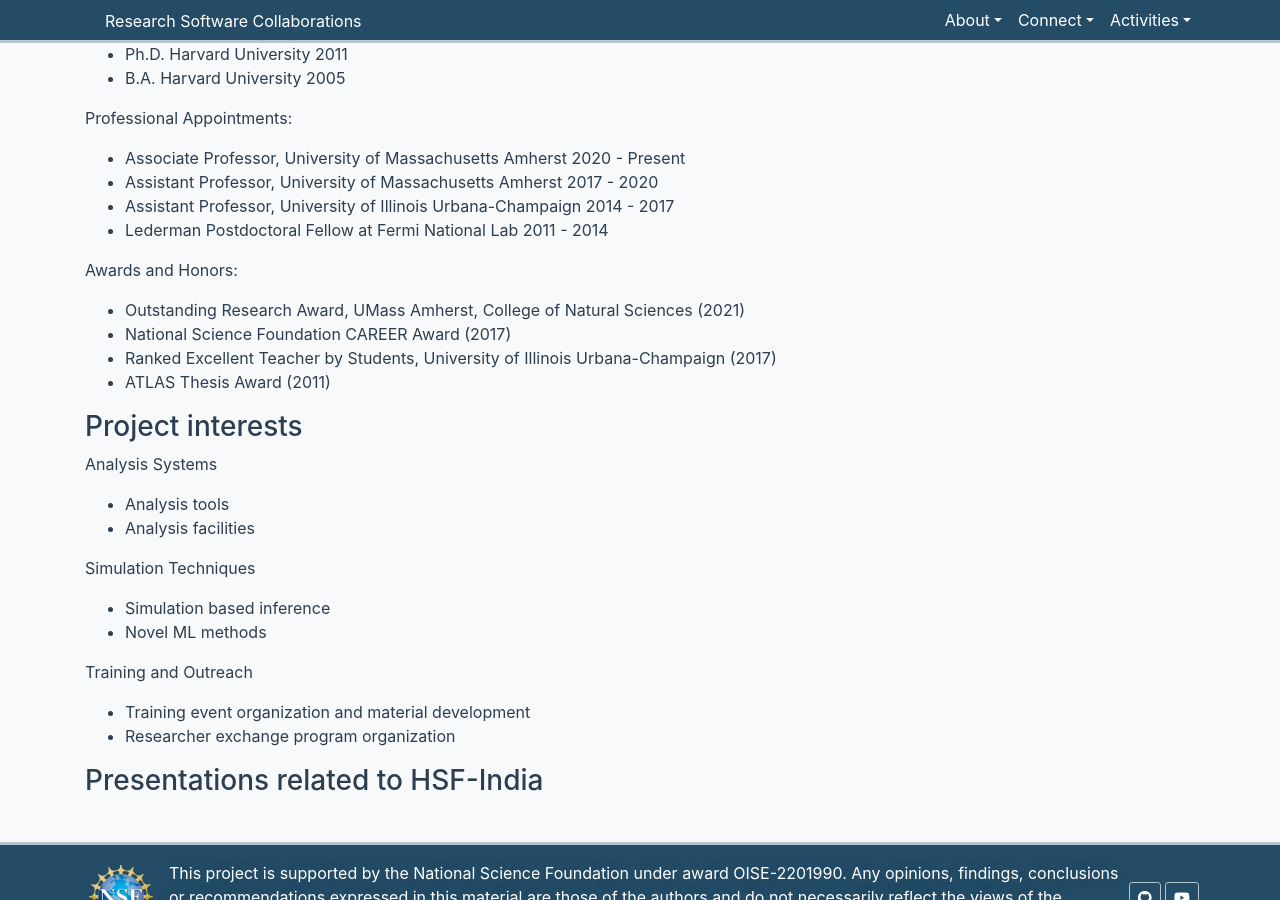
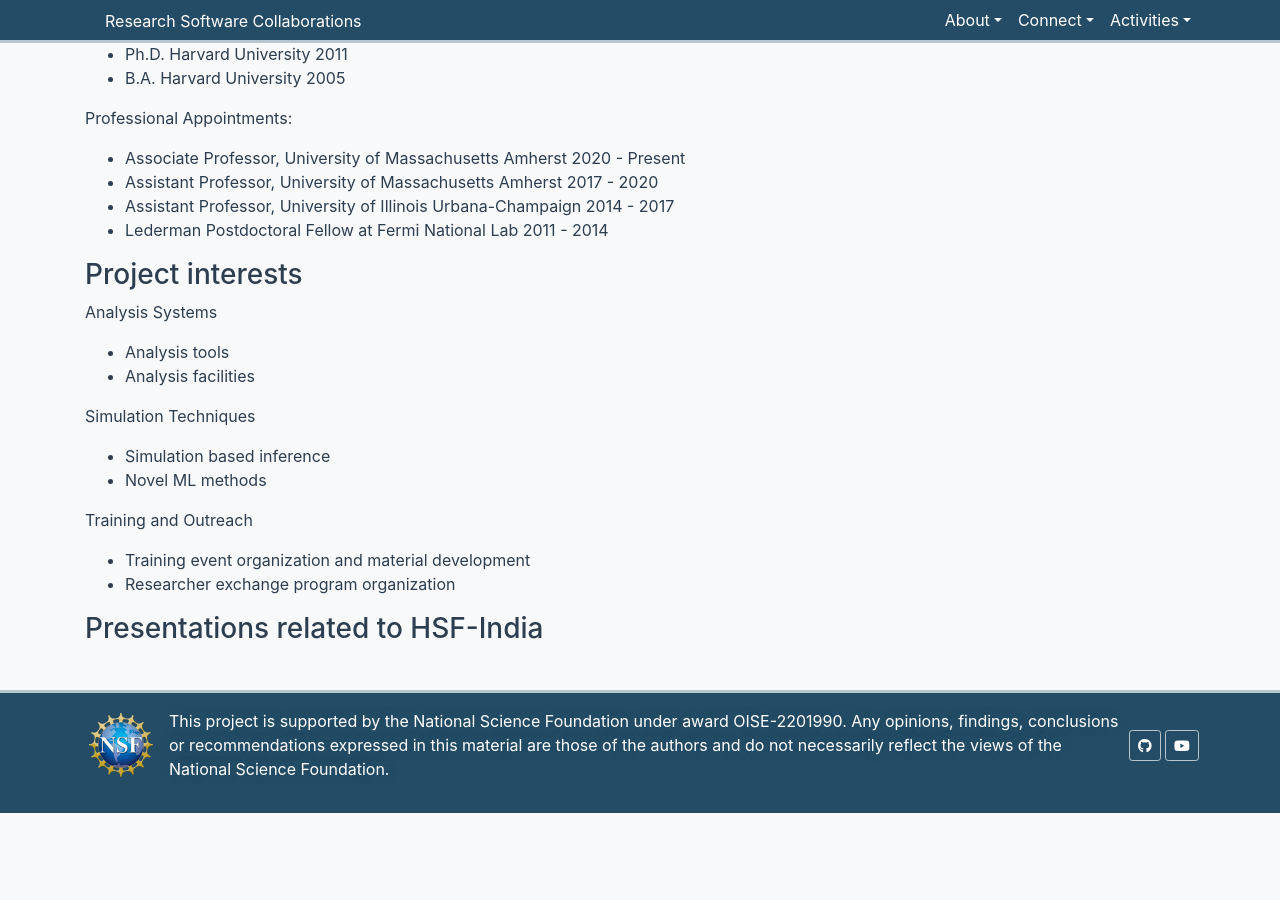
Before and after one commit to research-software-collaborations/research-software-collaborations.github.io, a Jekyll site: the page built from _collaborators/vimartin.md, in a window 1280 px wide and 900 px high, scrolled down 642 px. Built offline with Jekyll 4.4.1, drawn with Linux system fonts in a browser that asks for light colours; cached includes are drawn as plain includes; after the commit the page ends 1455 px from its top, so only the background shows below that.

Commit message:
Updating vimartin entry

```diff
--- a/_collaborators/vimartin.md
+++ b/_collaborators/vimartin.md
@@ -33,12 +33,6 @@ Professional Appointments:
   - Assistant Professor, University of Illinois Urbana-Champaign 2014 - 2017
   - Lederman Postdoctoral Fellow at Fermi National Lab 2011 - 2014
 
-Awards and Honors:
-  - Outstanding Research Award, UMass Amherst, College of Natural Sciences (2021)
-  - National Science Foundation CAREER Award (2017)
-  - Ranked Excellent Teacher by Students, University of Illinois Urbana-Champaign (2017)
-  - ATLAS Thesis Award (2011)
-
 ### Project interests
 
 Analysis Systems
```
